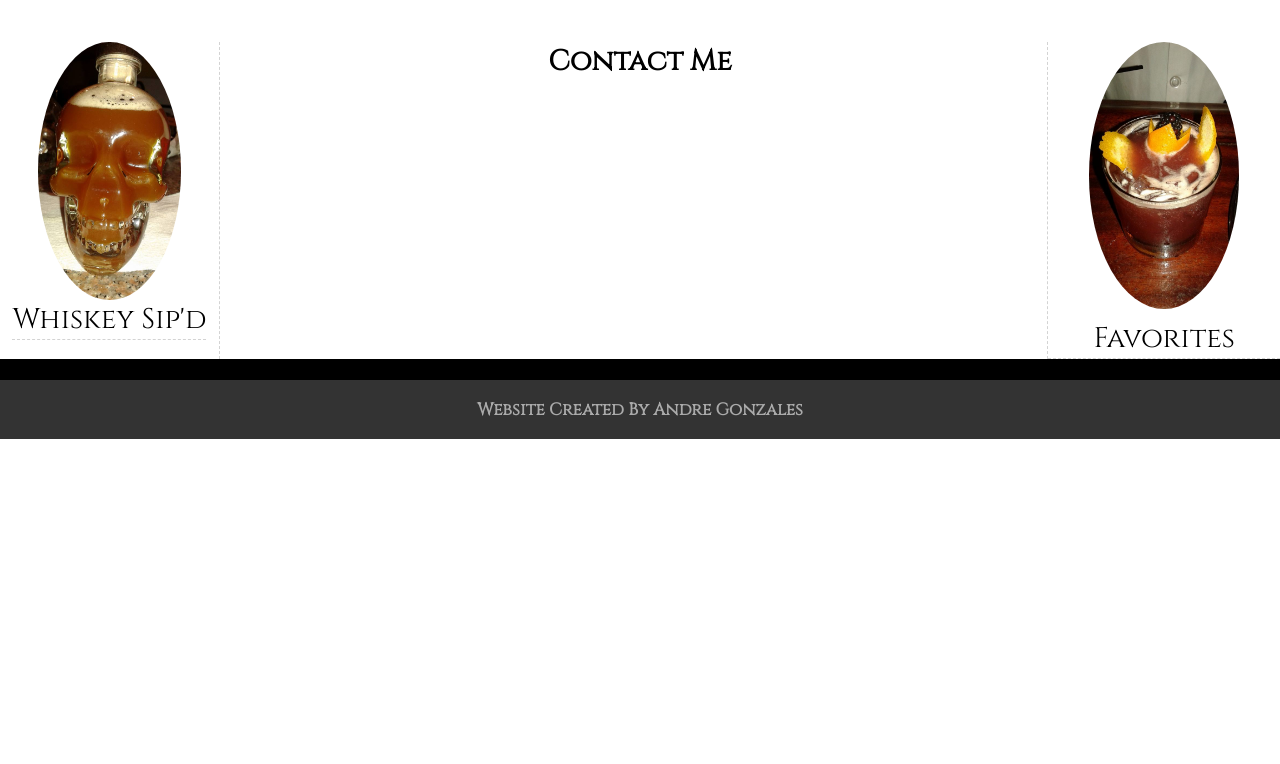
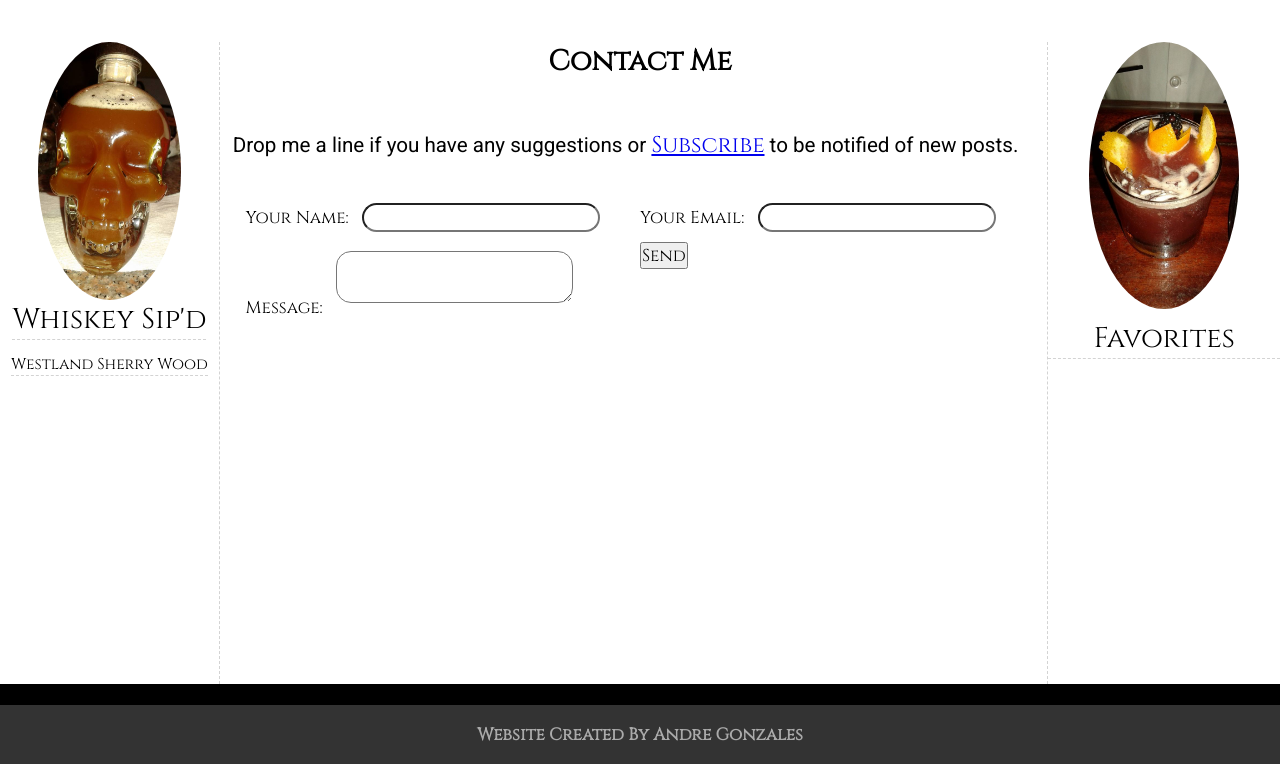
Before and after one commit to gibstock/wall-of-whiskey, a PHP site: page /contact.html in a window 1280 px wide. Shown: the part 465-1229 px from the top of the page. Before the commit the page ends 904 px from the top, so only its background shows below. Run offline with PHP 8.4, Linux system fonts and the light colour scheme.

Commit message:
add contact form

```diff
--- a/contact.html
+++ b/contact.html
@@ -39,7 +39,7 @@
                     <div class="grid-item-left item16"></div>
                     <div class="grid-item-left item17"></div>
                     <div class="grid-item-left item18"></div>
-                    <div class="grid-item-left item19"><img src="img/westland-sherry-wood-bottle.jpg" alt=""></div>
+                    <div class="grid-item-left item19"><a href="westland-sherry-wood.html"><img src="img/westland-sherry-wood-bottle.jpg" alt=""></a></div>
                     <div class="grid-item-left item20"></div>
                     <div class="grid-item-left item21"></div>
                     <div class="grid-item-left item22"></div>
@@ -85,9 +85,43 @@
     <!-- section A  -->
     <section id="section-a">
         <div class="grid-container">
-            <div class="left-side"><img src="img/skull.jpg" alt="skull bottle"><p>Whiskey Sip'd</p></div>
+            <div class="left-side"><img src="img/skull.jpg" alt="skull bottle"><p>Whiskey Sip'd</p>
+                <ul>
+                    <li>
+                        <a href="westland-sherry-wood.html">Westland Sherry Wood</a>
+                    </li>
+                    <li></li>
+                    <li></li>
+                    <li></li>
+                    <li></li>
+                    <li></li>
+                    <li></li>
+                    <li></li>
+                    <li></li>
+                    <li></li>
+                    <li></li>
+                </ul>
+            </div>
             <div class="main-area">
                 <h2>Contact Me</h2>
+                <p>Drop me a line if you have any suggestions or <a href="subscribe.html">Subscribe</a> to be notified of new posts.</p>
+                <div class="contact-form">
+                    <form name="contact" method="POST" data-netlify="true">
+                            <p>
+                              <label>Your Name: <input type="text" name="name" /></label>
+                            </p>
+                            <p>
+                              <label>Your Email: <input type="email" name="email" /></label>
+                            </p>
+                            <p>
+                            <label>Message: <textarea name="message"></textarea></label>
+                            </p>
+                            <p>
+                              <button type="submit">Send</button>
+                            </p>
+                          </form>
+
+                </div>
             </div>
             <div class="right-side"><img src="img/king-cocktail.jpg" alt="cocktail"><p>Favorites</p></div>
         </div>
--- a/css/style.css
+++ b/css/style.css
@@ -181,10 +181,10 @@ span{
     align-items: flex-end;
 
 }
-.item19 > img{
+.item19 > a >img{
     width: 1.5em;
 }
-.item19 > img:hover{
+.item19 > a >img:hover{
     cursor: pointer;
     transform: scale(5);
     transform-origin: center;
@@ -268,9 +268,6 @@ span{
     color: #fff;
     background: #333;
 
-}
-.main-area{
-    /* background: blue; */
 }
 .right-side{
     border-left: 1px dashed lightgray;
@@ -386,6 +383,26 @@ footer h6{
     color: #aaa;
     font-size: .8em;
 }
+.contact-form{
+    display: flex;
+    flex-direction: row;
+    justify-content: space-between;
+    align-items: center;
+    padding: 1em;
+    font-size: .5em;
+}
+form{
+    display: grid;
+    grid-template-columns: 1fr 1fr;
+    width: 100%;
+}
+input[name="name"],
+input[name="email"],
+textarea[name="message"]{
+    border-radius: 15px;
+    margin: .5em;
+}
+
 @media screen and (max-width: 426px){
     .hero-bg{
         background-size: cover;
@@ -409,6 +426,7 @@ footer h6{
     .right-side{
         border: none;
     }
+
     .main-area > p{
         padding: .5em;
     }
--- a/index.html
+++ b/index.html
@@ -39,7 +39,7 @@
                     <div class="grid-item-left item16"></div>
                     <div class="grid-item-left item17"></div>
                     <div class="grid-item-left item18"></div>
-                    <div class="grid-item-left item19"><img src="img/westland-sherry-wood-bottle.jpg" alt=""></div>
+                    <div class="grid-item-left item19"><a href="westland-sherry-wood.html"><img src="img/westland-sherry-wood-bottle.jpg" alt=""></a></div>
                     <div class="grid-item-left item20"></div>
                     <div class="grid-item-left item21"></div>
                     <div class="grid-item-left item22"></div>
```
Also changed, not shown: distilleries.html (+18 -2 lines), news.html (+18 -2 lines), westland-sherry-wood.html (+6 -2 lines), whiskey.html (+8 -4 lines).
